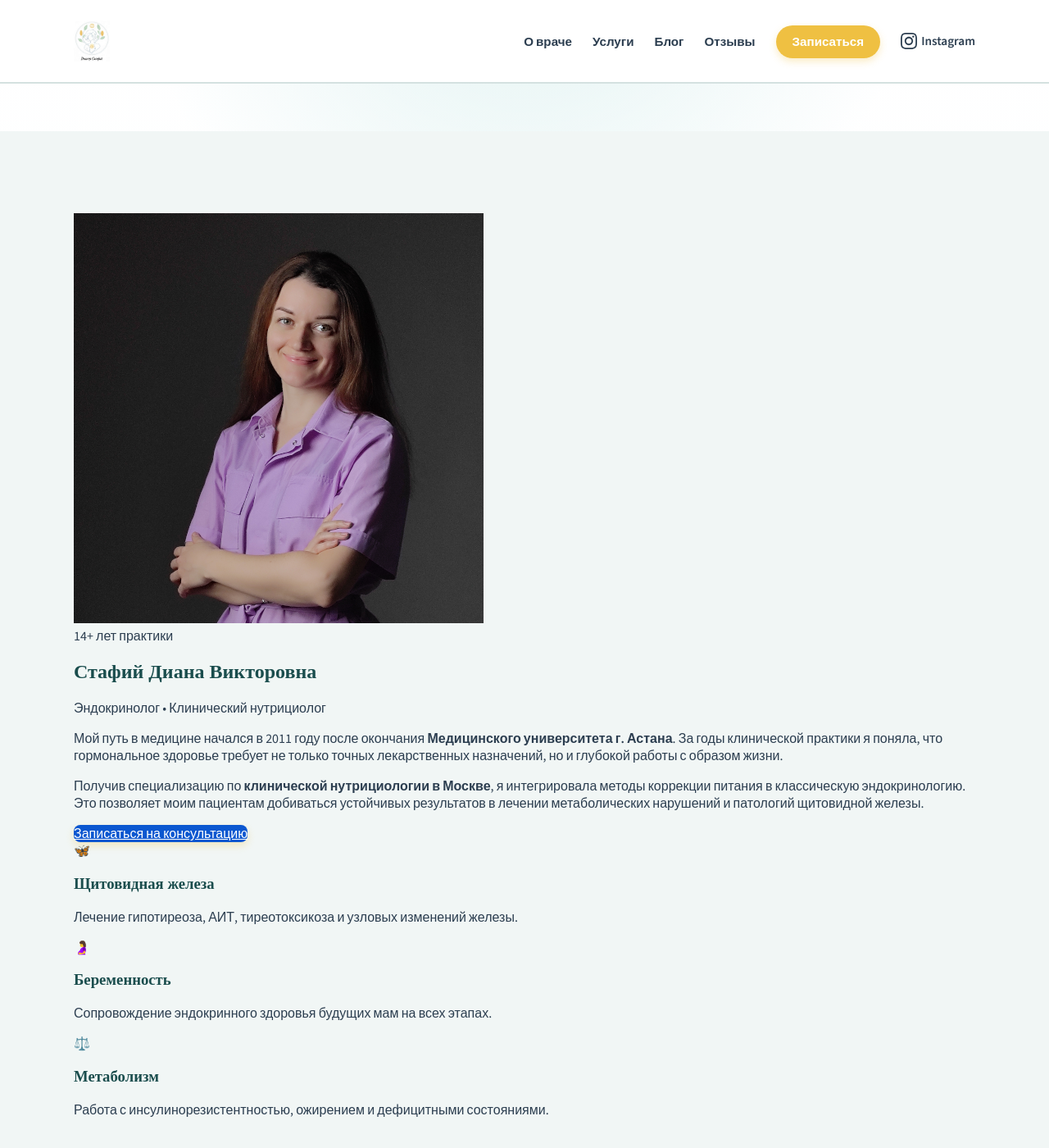
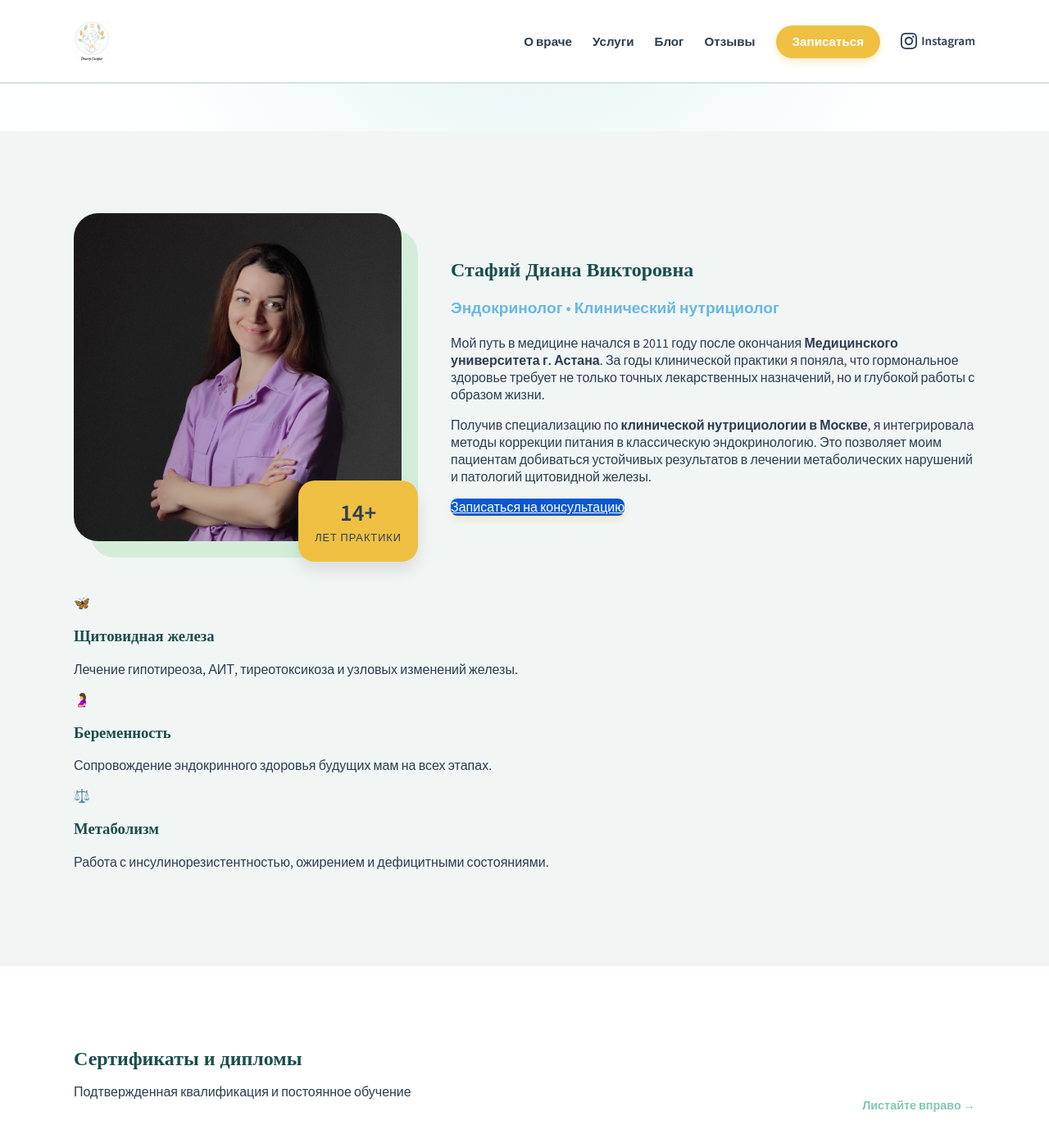
Before and after one commit to gosubv/doctorstafij, a Jekyll site: the page built from index.md, in a window 1280 px wide and 1400 px high, scrolled down 462 px. Shown: the whole window at 82% size. Built offline with Jekyll 4.4.1, drawn with Linux system fonts in a browser that asks for light colours.

Commit message:
Update style.css

```diff
--- a/assets/css/style.css
+++ b/assets/css/style.css
@@ -802,3 +802,67 @@ section:nth-child(even) {
     opacity: 1;
     color: var(--pastel-blue-bg);
 }
+
+.about-hero {
+    display: flex;
+    align-items: center;
+    gap: 60px;
+    margin-bottom: 60px;
+}
+
+.about-image {
+    position: relative;
+    flex: 0 0 400px; /* Фиксированная ширина для фото */
+}
+
+.doctor-img {
+    width: 100%;
+    border-radius: 30px;
+    box-shadow: 20px 20px 0px var(--pastel-green); /* Декоративная подложка */
+    object-fit: cover;
+}
+
+.experience-badge {
+    position: absolute;
+    bottom: -20px;
+    right: -20px;
+    background: var(--accent-gold);
+    color: var(--primary-dark-green);
+    padding: 20px;
+    border-radius: 20px;
+    text-align: center;
+    box-shadow: 0 10px 20px rgba(0,0,0,0.1);
+}
+
+.experience-badge .years {
+    display: block;
+    font-size: 1.8rem;
+    font-weight: 800;
+}
+
+.experience-badge .exp-text {
+    font-size: 0.8rem;
+    text-transform: uppercase;
+    letter-spacing: 1px;
+}
+
+.about-content .subtitle {
+    font-size: 1.2rem;
+    color: var(--primary-blue);
+    margin-bottom: 20px;
+    font-weight: 600;
+}
+
+/* Мобильная адаптация */
+@media (max-width: 992px) {
+    .about-hero {
+        flex-direction: column;
+        text-align: center;
+        gap: 40px;
+    }
+    .about-image {
+        flex: 0 0 auto;
+        max-width: 320px;
+        margin: 0 auto;
+    }
+}
```
